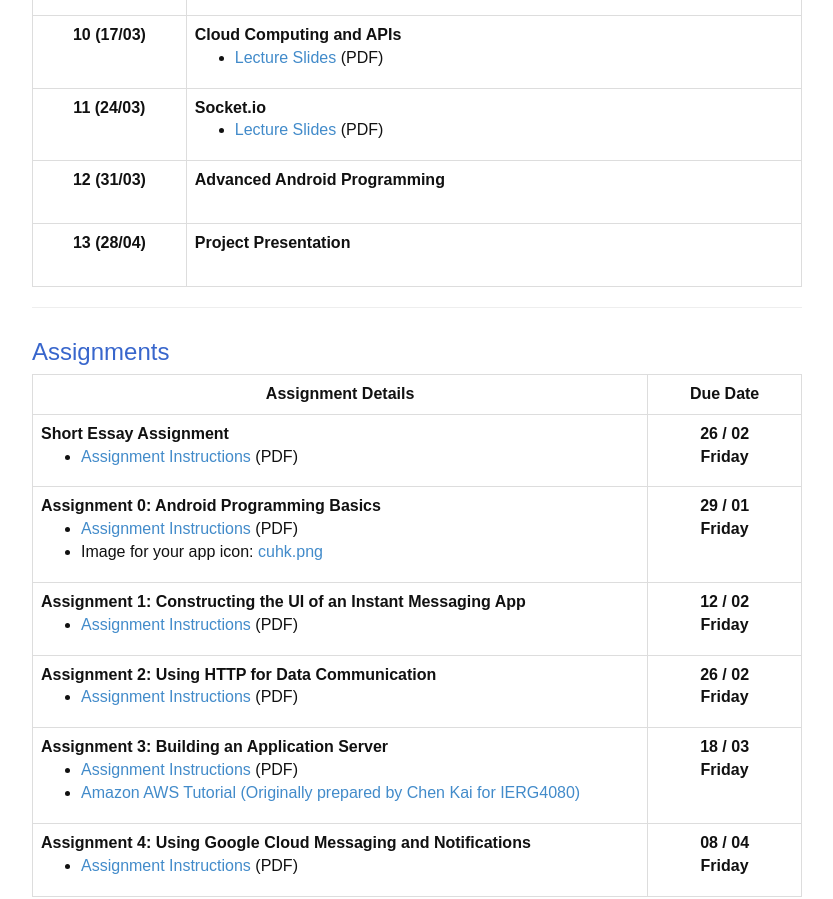
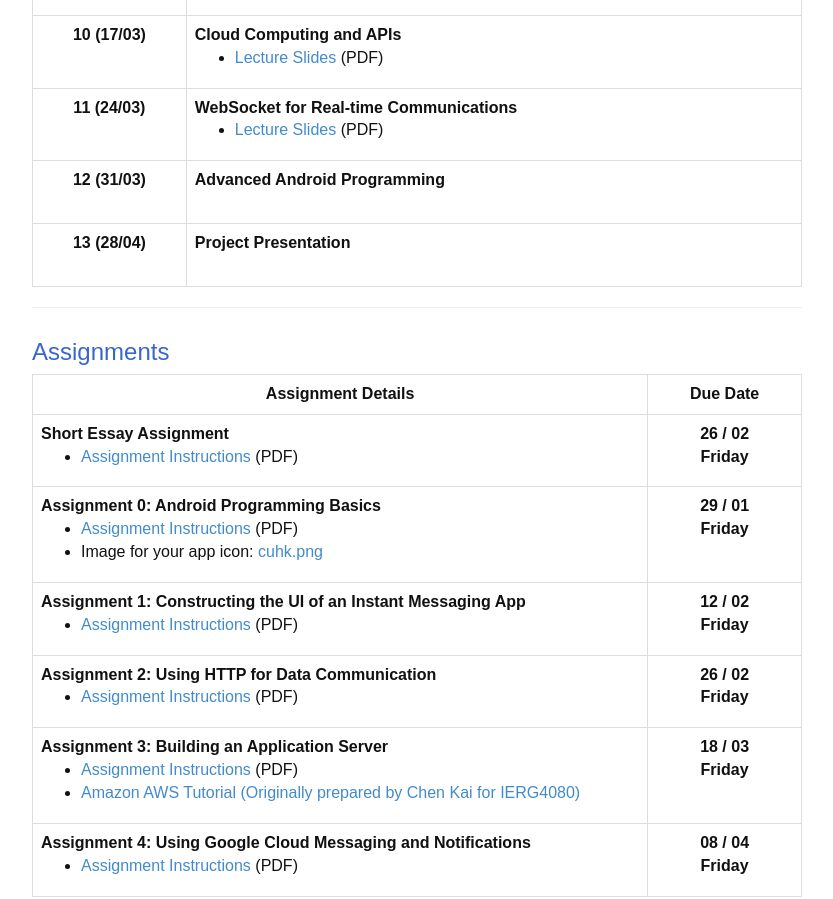
Before and after one commit to IEMS5722/iems5722-1516t2.github.io, a plain HTML site: page index.html in a window 1280 px wide. Shown: the part 1738-2637 px from the top of the page, without its empty margins (223-1056 px from the left). Drawn offline with Linux system fonts and the light colour scheme.

Commit message:
updated lecture 11

```diff
--- a/index.html
+++ b/index.html
@@ -228,7 +228,7 @@
                         <tr>
                             <td class="lecture-cells"><b>11 (24/03)</b></td>
                             <td>
-                                <strong>Socket.io</strong><br/>
+                                <strong>WebSocket for Real-time Communications</strong><br/>
                                 <ul>
                                     <li><a href="lectures/IEMS5722_LectureNotes_11_WebSockets.pdf" target="_blank">Lecture Slides</a> (PDF)</li>
                                 </ul>
```
